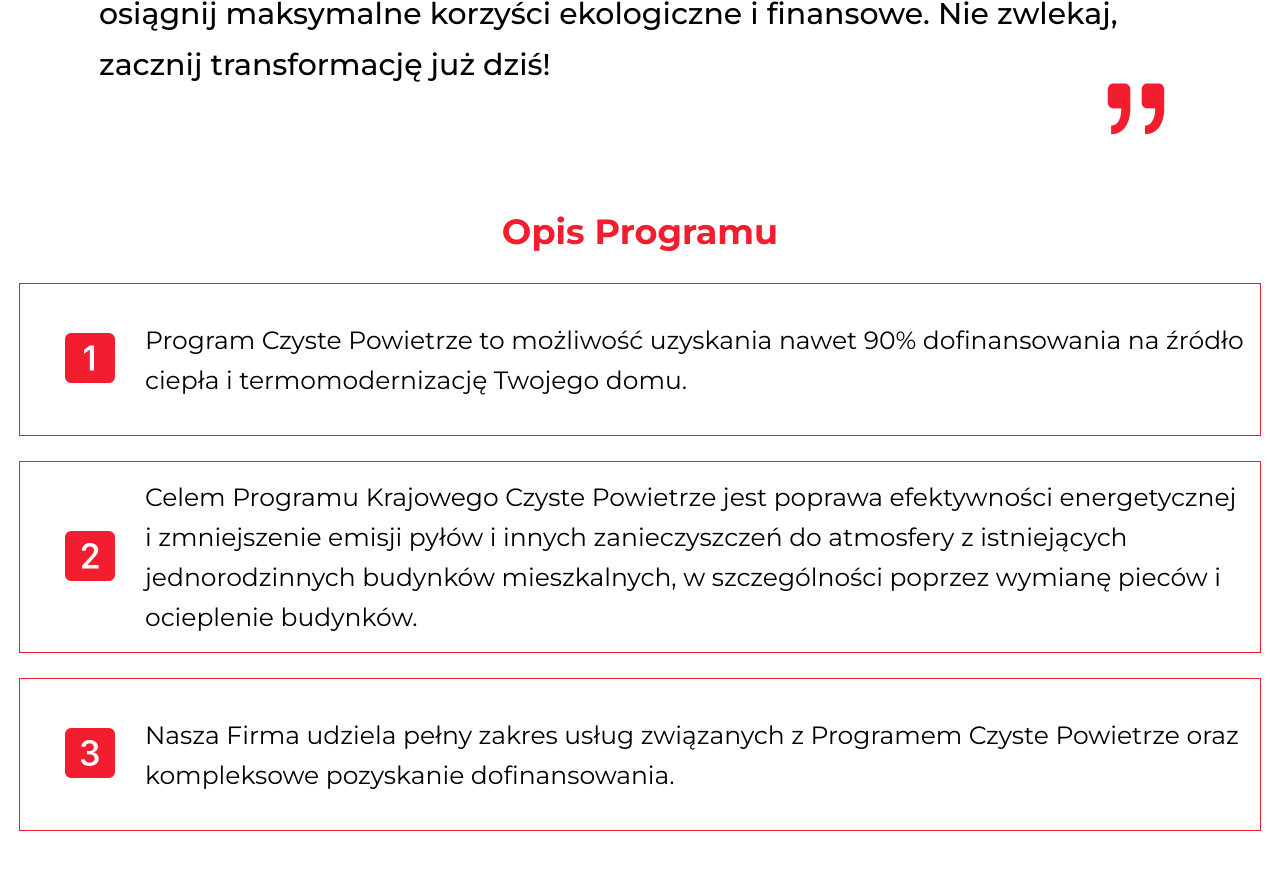
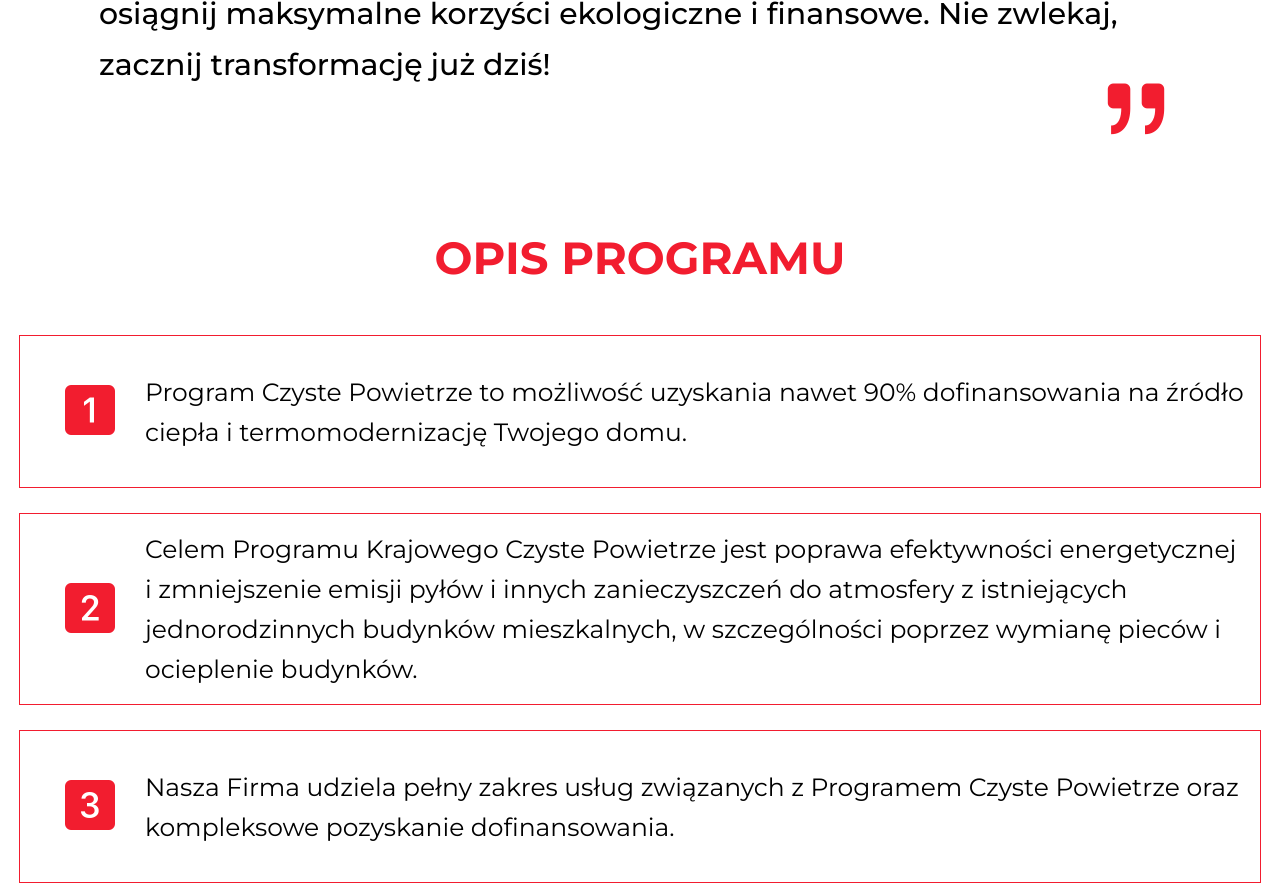
Before and after one commit to marianamartsy/zgb.com, a plain HTML site: page clean-air.html in a window 1280 px wide. Shown: the part 806-1689 px from the top of the page. Drawn offline with nearby package versions, Linux system fonts and the light colour scheme.

Commit message:
work clean air page edited

```diff
--- a/css/clean-air-page.css
+++ b/css/clean-air-page.css
@@ -5,6 +5,7 @@
 }
 
 .clean-air__heading {
+	text-transform: uppercase;
 	text-align: center;
 	font-size: 24px;
 	margin-top: 30px;
@@ -88,7 +89,10 @@
 		font-size: 25px;
 	}
 	.clean-air__heading {
-		font-size: 35px;
+		font-size: 45px;
+		margin-top: 50px;
+		margin-bottom: 50px;
+
 	}
 	.clean-air__description-box-item {
 		flex-direction: row;
```
